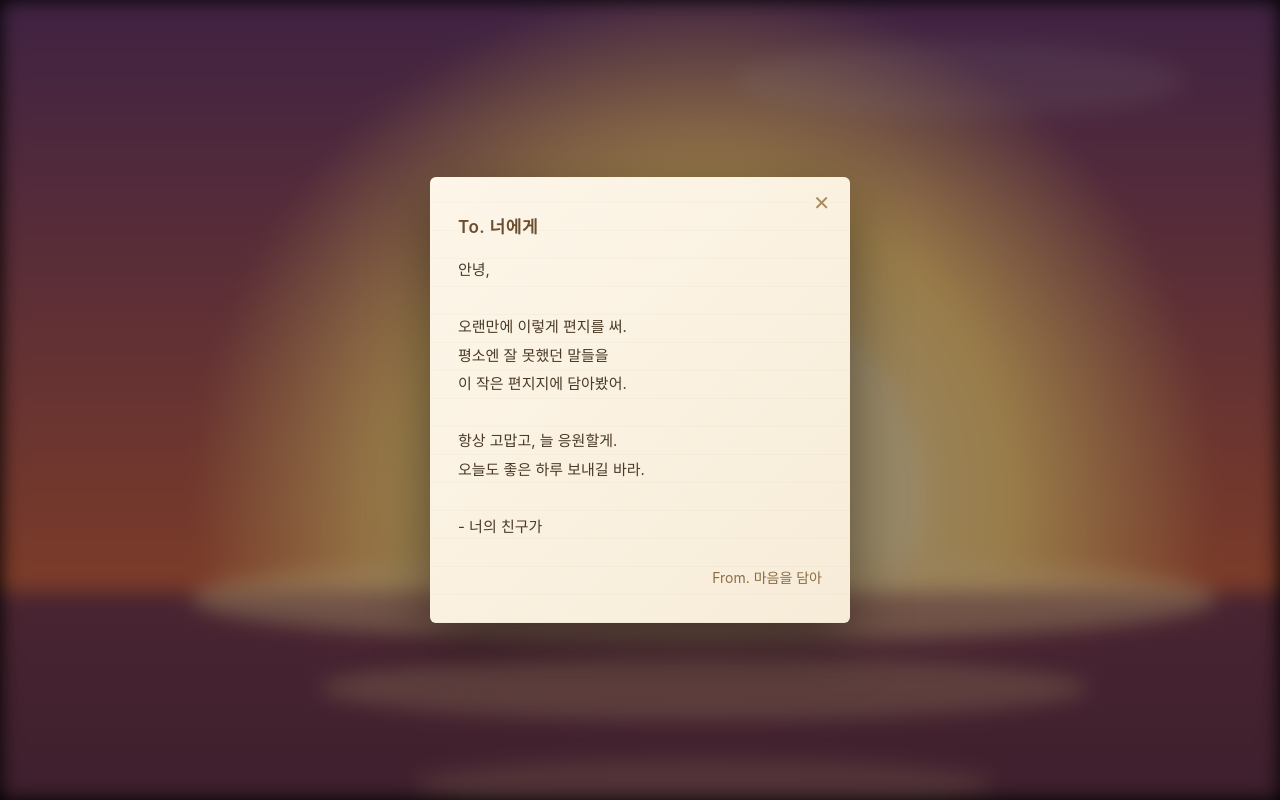
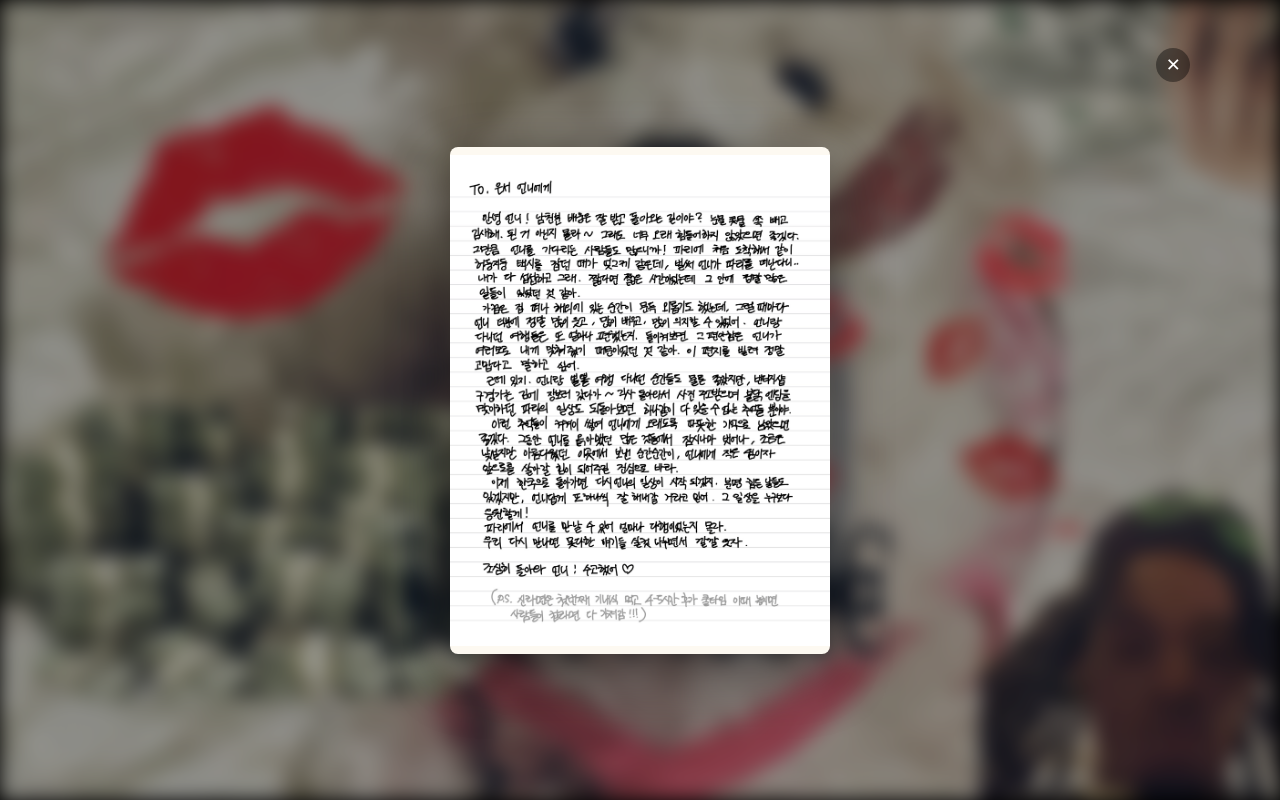
Before and after one commit to Floif/letter_to_, a plain HTML site: page index.html in a window 1280 px wide. Both pictures are taken after a click on the button "편지 열기". Drawn offline with Linux system fonts and the light colour scheme.

Commit message:
Update index.html

```diff
--- a/index.html
+++ b/index.html
@@ -15,12 +15,6 @@
                  "Malgun Gothic", "Noto Sans KR", sans-serif;
   }
 
-  /* ===========================================================
-     전체를 감싸는 컨테이너
-     - position: fixed 대신 일반 문서 흐름(normal flow)의
-       높이를 명확히 100vh로 지정해서, 어떤 뷰어/미리보기 환경에서
-       열어도 화면이 찌그러지거나 안 보이는 문제를 방지합니다.
-  =========================================================== */
   .page {
     position: relative;
     width: 100%;
@@ -31,11 +25,6 @@
 
   /* ===========================================================
      배경 영역
-     - 지금은 별도 사진 파일 없이 바로 실행되도록
-       SVG로 그린 노을 풍경을 배경으로 임시 사용 중입니다.
-     - 실제 사진을 쓰려면 아래 <div id="bgWrap"> 안의
-       <svg>...</svg> 전체를 지우고
-       <img src="my-photo.webp" alt="background"> 한 줄로 교체하면 됩니다.
   =========================================================== */
   .bg-wrap {
     position: absolute;
@@ -45,7 +34,6 @@
     transition: filter 0.9s ease;
   }
 
-  .bg-wrap svg,
   .bg-wrap img {
     width: 100%;
     height: 100%;
@@ -60,7 +48,6 @@
   /* ===========================================================
      ★★★ 수정 포인트 1: 숨겨진 클릭(터치) 영역 ★★★
      top / left 를 조절해 사진 속 원하는 위치로 옮기세요.
-     (퍼센트 기준이라 화면 크기가 달라져도 비율은 유지됩니다)
   =========================================================== */
   .secret-btn {
     position: absolute;
@@ -85,9 +72,7 @@
     50% { box-shadow: 0 0 0 14px rgba(255,255,255,0); }
   }
 
-  .secret-btn.hidden {
-    display: none;
-  }
+  .secret-btn.hidden { display: none; }
 
   .hint-text {
     position: absolute;
@@ -104,7 +89,7 @@
   .hint-text.hidden { opacity: 0; }
 
   /* ===========================================================
-     편지지 영역
+     편지 오버레이 (뒤 배경 어둡게)
   =========================================================== */
   .letter-overlay {
     position: absolute;
@@ -126,155 +111,159 @@
     visibility: visible;
   }
 
-  .letter-paper {
+  /* 닫기 버튼: 카드 회전과 상관없이 항상 같은 자리에 고정 */
+  .close-btn {
+    position: absolute;
+    top: 6%;
+    right: 7%;
+    width: 34px;
+    height: 34px;
+    border-radius: 50%;
+    border: none;
+    background: rgba(0,0,0,0.4);
+    color: #fff;
+    font-size: 18px;
+    line-height: 1;
+    cursor: pointer;
+    z-index: 30;
+    display: flex;
+    align-items: center;
+    justify-content: center;
+  }
+
+  /* ===========================================================
+     카드 뒤집기(flip) 구조
+     - flip-card : 화면 중앙에 나타나는 애니메이션(확대/페이드인) 담당
+     - flip-card-inner : 실제로 Y축으로 180도 회전하는 요소
+     - flip-front : 앞면 (닫힌 편지지 느낌의 카드)
+     - flip-back : 뒷면 (실제 손편지 사진)
+  =========================================================== */
+  .flip-card {
     width: 100%;
-    max-width: 420px;
-    max-height: 80vh;
-    overflow-y: auto;
-    background: linear-gradient(135deg, #fdf6e9 0%, #f7ecd8 100%);
-    border-radius: 6px;
-    padding: 36px 28px;
-    box-shadow: 0 20px 60px rgba(0,0,0,0.45);
+    max-width: 380px;
+    aspect-ratio: 3 / 4;         /* 카드 비율. 편지 사진 비율에 맞게 조절 가능 */
+    max-height: 78vh;
+    perspective: 1400px;
     transform: translateY(40px) scale(0.92);
     opacity: 0;
     transition: transform 0.6s cubic-bezier(0.22, 1, 0.36, 1), opacity 0.6s ease;
-    position: relative;
   }
 
-  .letter-overlay.show .letter-paper {
+  .letter-overlay.show .flip-card {
     transform: translateY(0) scale(1);
     opacity: 1;
   }
 
-  .letter-paper::before {
+  .flip-card-inner {
+    position: relative;
+    width: 100%;
+    height: 100%;
+    transform-style: preserve-3d;
+    transition: transform 0.9s cubic-bezier(0.65, 0.05, 0.36, 1);
+  }
+
+  .flip-card-inner.flipped {
+    transform: rotateY(180deg);
+  }
+
+  .flip-face {
+    position: absolute;
+    inset: 0;
+    -webkit-backface-visibility: hidden;
+    backface-visibility: hidden;
+    border-radius: 8px;
+    box-shadow: 0 20px 60px rgba(0,0,0,0.45);
+    overflow: hidden;
+  }
+
+  /* 앞면: 닫혀있는 편지지 (한지/아이보리 톤) */
+  .flip-front {
+    background: linear-gradient(135deg, #fdf6e9 0%, #f7ecd8 100%);
+    display: flex;
+    align-items: center;
+    justify-content: center;
+  }
+
+  .flip-front::before {
     content: "";
     position: absolute;
     inset: 0;
-    border-radius: 6px;
     background-image: repeating-linear-gradient(
       0deg,
-      rgba(150, 120, 70, 0.04),
-      rgba(150, 120, 70, 0.04) 1px,
+      rgba(150, 120, 70, 0.05),
+      rgba(150, 120, 70, 0.05) 1px,
       transparent 1px,
       transparent 28px
     );
-    pointer-events: none;
   }
 
-  .letter-title {
-    font-size: 17px;
-    font-weight: 600;
-    color: #6b4e2e;
-    margin-bottom: 18px;
-    letter-spacing: 0.5px;
+  .flip-front-icon {
+    width: 46px;
+    height: 46px;
+    opacity: 0.55;
     position: relative;
   }
 
-  /* ===========================================================
-     ★★★ 수정 포인트 2: 편지 본문 텍스트는
-     아래 <div class="letter-body" id="letterBody"> 안쪽을 수정하세요.
-     줄바꿈은 그대로 적용됩니다.
-  =========================================================== */
-  .letter-body {
-    font-size: 15px;
-    line-height: 1.9;
-    color: #4a3a26;
-    white-space: pre-line;
-    word-break: keep-all;
-    position: relative;
+  /* 뒷면: 실제 손편지 사진 */
+  .flip-back {
+    transform: rotateY(180deg);
+    background: #fdf9f1;
+    display: flex;
+    align-items: center;
+    justify-content: center;
   }
 
-  .letter-signature {
-    margin-top: 26px;
-    text-align: right;
-    font-size: 14px;
-    color: #8a6d45;
-    position: relative;
+  .flip-back img {
+    width: 100%;
+    height: 100%;
+    object-fit: contain;  /* 편지 전체 내용이 잘리지 않도록 */
+    display: block;
   }
-
-  .close-btn {
-    position: absolute;
-    top: 10px;
-    right: 14px;
-    background: none;
-    border: none;
-    font-size: 20px;
-    color: #a78a5e;
-    cursor: pointer;
-    line-height: 1;
-    padding: 6px;
-  }
-
-  .letter-paper::-webkit-scrollbar { width: 4px; }
-  .letter-paper::-webkit-scrollbar-thumb { background: rgba(150,120,70,0.3); border-radius: 2px; }
 </style>
 </head>
 <body>
 
   <div class="page">
 
-    <!-- 배경: 지금은 별도 파일 없이 바로 실행되도록 SVG 노을 풍경을 사용 중 -->
+    <!-- ===========================================================
+         ★★★ 수정 포인트 2: 배경 사진 파일명 ★★★
+         배경.jpg 파일이 이 HTML과 같은 폴더(저장소 루트)에 있어야 합니다.
+    =========================================================== -->
     <div class="bg-wrap" id="bgWrap">
-      <svg viewBox="0 0 400 800" preserveAspectRatio="xMidYMid slice" xmlns="http://www.w3.org/2000/svg">
-        <defs>
-          <linearGradient id="sky" x1="0" y1="0" x2="0" y2="1">
-            <stop offset="0%" stop-color="#2b2150"/>
-            <stop offset="35%" stop-color="#6c3a6e"/>
-            <stop offset="60%" stop-color="#d9683f"/>
-            <stop offset="100%" stop-color="#f6b364"/>
-          </linearGradient>
-          <radialGradient id="sun" cx="50%" cy="50%" r="50%">
-            <stop offset="0%" stop-color="#fff3d6"/>
-            <stop offset="60%" stop-color="#ffcf7a"/>
-            <stop offset="100%" stop-color="rgba(255,207,122,0)"/>
-          </radialGradient>
-          <linearGradient id="sea" x1="0" y1="0" x2="0" y2="1">
-            <stop offset="0%" stop-color="#7a3c52"/>
-            <stop offset="100%" stop-color="#1b1430"/>
-          </linearGradient>
-        </defs>
-
-        <rect x="0" y="0" width="400" height="800" fill="url(#sky)"/>
-        <circle cx="220" cy="430" r="160" fill="url(#sun)"/>
-        <circle cx="220" cy="430" r="68" fill="#ffe4ac"/>
-
-        <ellipse cx="90" cy="230" rx="90" ry="16" fill="rgba(255,255,255,0.12)"/>
-        <ellipse cx="300" cy="300" rx="70" ry="12" fill="rgba(255,255,255,0.10)"/>
-        <ellipse cx="150" cy="160" rx="60" ry="10" fill="rgba(255,255,255,0.08)"/>
-
-        <rect x="0" y="460" width="400" height="340" fill="url(#sea)"/>
-        <ellipse cx="220" cy="462" rx="160" ry="14" fill="#ffd79b" opacity="0.5"/>
-        <ellipse cx="220" cy="490" rx="120" ry="10" fill="#ffd79b" opacity="0.3"/>
-        <ellipse cx="220" cy="520" rx="90" ry="8" fill="#ffd79b" opacity="0.2"/>
-
-        <path d="M70 200 q8 -10 16 0 q8 -10 16 0" stroke="rgba(255,255,255,0.5)" stroke-width="2" fill="none" stroke-linecap="round"/>
-        <path d="M250 170 q7 -9 14 0 q7 -9 14 0" stroke="rgba(255,255,255,0.4)" stroke-width="2" fill="none" stroke-linecap="round"/>
-      </svg>
+      <img src="배경.jpg" alt="background">
     </div>
 
     <!-- 숨겨진 비밀 클릭 버튼 -->
     <button class="secret-btn" id="secretBtn" aria-label="편지 열기"></button>
     <div class="hint-text" id="hintText">✦ 사진 속 빛나는 부분을 살짝 눌러보세요 ✦</div>
 
-    <!-- 편지지 오버레이 -->
+    <!-- 편지 오버레이 -->
     <div class="letter-overlay" id="letterOverlay">
-      <div class="letter-paper">
-        <button class="close-btn" id="closeBtn">✕</button>
-        <div class="letter-title">To. 너에게</div>
+      <button class="close-btn" id="closeBtn">✕</button>
 
-        <div class="letter-body" id="letterBody">안녕,
+      <div class="flip-card">
+        <div class="flip-card-inner" id="flipInner">
 
-오랜만에 이렇게 편지를 써.
-평소엔 잘 못했던 말들을
-이 작은 편지지에 담아봤어.
+          <!-- 앞면: 닫힌 편지지 (간단한 장식 아이콘) -->
+          <div class="flip-face flip-front">
+            <svg class="flip-front-icon" viewBox="0 0 24 24" fill="none" xmlns="http://www.w3.org/2000/svg">
+              <path d="M12 21C12 21 3 14.9 3 9.5C3 6.46 5.46 4 8.5 4C10.24 4 11.68 4.94 12 6.09C12.32 4.94 13.76 4 15.5 4C18.54 4 21 6.46 21 9.5C21 14.9 12 21 12 21Z"
+                stroke="#8a6d45" stroke-width="1.4" fill="rgba(138,109,69,0.08)"/>
+            </svg>
+          </div>
 
-항상 고맙고, 늘 응원할게.
-오늘도 좋은 하루 보내길 바라.
+          <!-- 뒷면: 실제 손편지 사진 -->
+          <!-- ===========================================================
+               ★★★ 수정 포인트 3: 편지 사진 파일명 ★★★
+               편지.JPG 파일이 이 HTML과 같은 폴더(저장소 루트)에 있어야 합니다.
+          =========================================================== -->
+          <div class="flip-face flip-back">
+            <img src="편지.JPG" alt="손편지" id="letterImage">
+          </div>
 
-- 너의 친구가</div>
+        </div>
+      </div>
 
-        <div class="letter-signature">From. 마음을 담아</div>
-      </div>
     </div>
 
   </div>
@@ -286,17 +275,32 @@
     var hintText = document.getElementById('hintText');
     var letterOverlay = document.getElementById('letterOverlay');
     var closeBtn = document.getElementById('closeBtn');
+    var flipInner = document.getElementById('flipInner');
+    var flipTimer = null;
 
     function openLetter() {
       bgWrap.classList.add('blurred');
       letterOverlay.classList.add('show');
       secretBtn.classList.add('hidden');
       hintText.classList.add('hidden');
+
+      /* 카드가 화면에 나타난 뒤, 살짝 시간차를 두고
+         Y축으로 회전하며 뒷면(편지 사진)이 드러나게 함 */
+      clearTimeout(flipTimer);
+      flipTimer = setTimeout(function () {
+        flipInner.classList.add('flipped');
+      }, 500);
     }
 
     function closeLetter() {
       bgWrap.classList.remove('blurred');
       letterOverlay.classList.remove('show');
+      secretBtn.classList.remove('hidden');
+      hintText.classList.remove('hidden');
+
+      /* 다시 열었을 때 앞면부터 다시 보이도록 초기화 */
+      clearTimeout(flipTimer);
+      flipInner.classList.remove('flipped');
     }
 
     secretBtn.addEventListener('click', openLetter);
```
